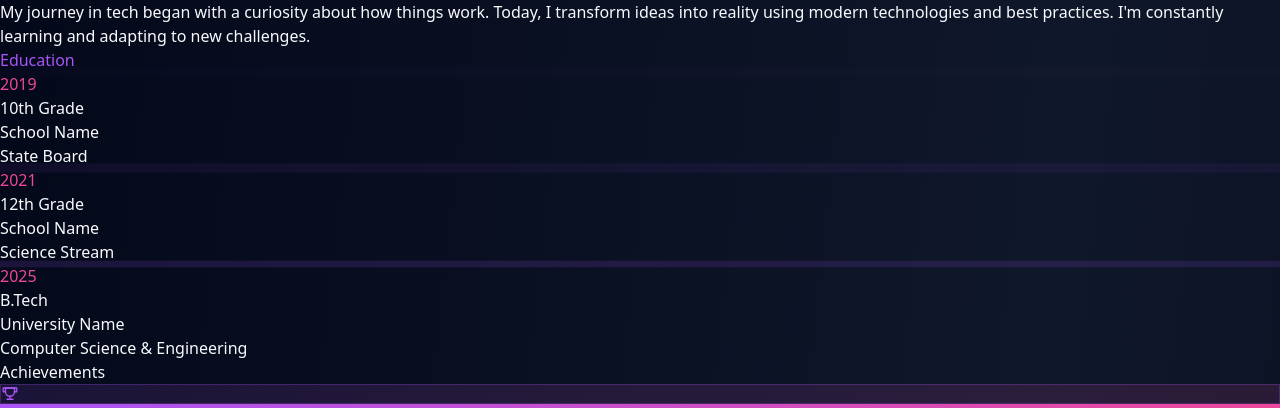
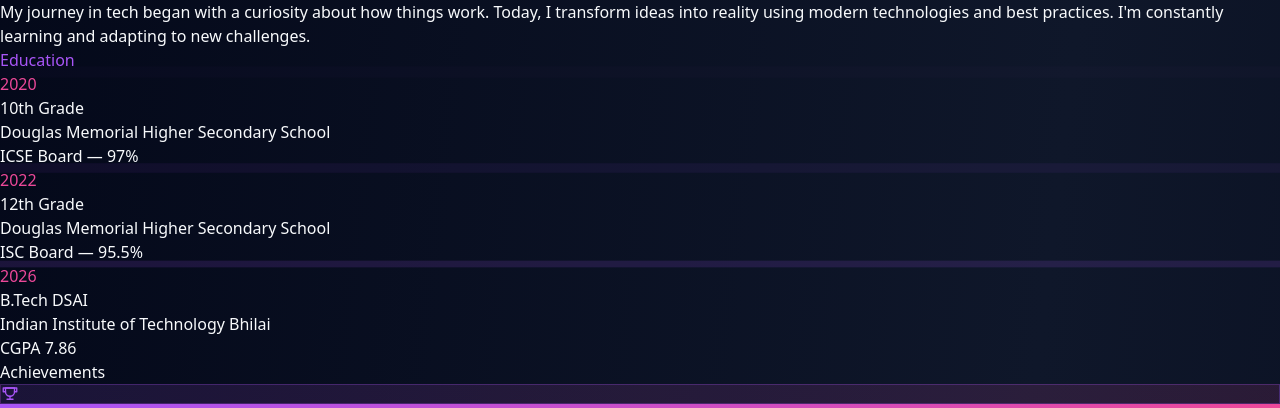
Before and after one commit to Akshats-git/Portfolio, a Next.js app: page / in a window 1280 px wide. Shown: the part 1744-2152 px from the top of the page. Built offline with nearby package versions, Linux system fonts and the light colour scheme; no server answers.

Commit message:
feat: update education details in About component

```diff
--- a/src/components/About.tsx
+++ b/src/components/About.tsx
@@ -23,9 +23,9 @@ const About = () => {
   };
 
   const education = [
-    { year: "2019", label: "10th Grade", school: "School Name", detail: "State Board" },
-    { year: "2021", label: "12th Grade", school: "School Name", detail: "Science Stream" },
-    { year: "2025", label: "B.Tech", school: "University Name", detail: "Computer Science & Engineering" },
+    { year: "2020", label: "10th Grade", school: "Douglas Memorial Higher Secondary School", detail: "ICSE Board — 97%" },
+    { year: "2022", label: "12th Grade", school: "Douglas Memorial Higher Secondary School", detail: "ISC Board — 95.5%" },
+    { year: "2026", label: "B.Tech DSAI", school: "Indian Institute of Technology Bhilai", detail: "CGPA 7.86" },
   ];
 
   const achievements = [
```
